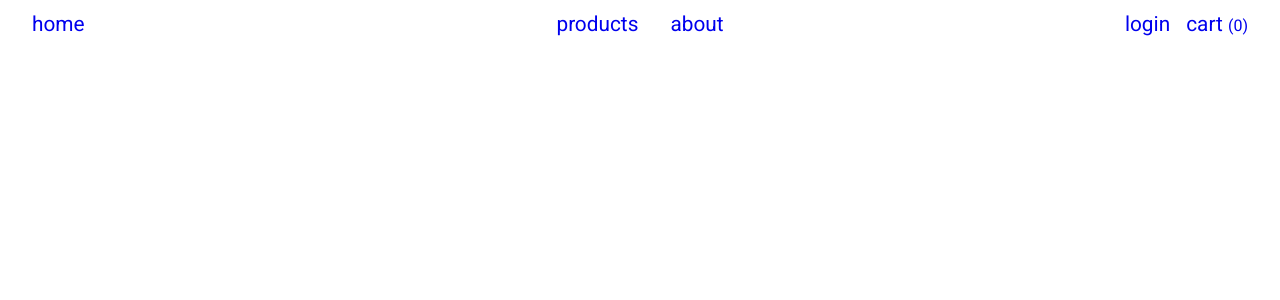
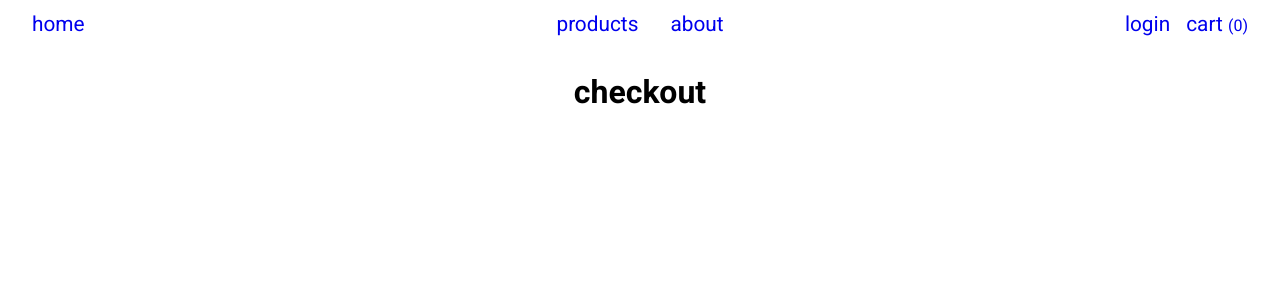
Before and after one commit to jslee423/shopping-cart, a React (Create React App) app in the folder frontend/: page /checkout in a window 1280 px wide. Shown: the top 300 px of the page. Built offline with nearby package versions, Linux system fonts and the light colour scheme.

Commit message:
add checkout component

```diff
--- a/frontend/src/App.js
+++ b/frontend/src/App.js
@@ -2,12 +2,13 @@ import { Suspense } from "react"
 import { BrowserRouter, Routes, Route } from "react-router-dom"
 import Products from "./pages/Products/Products"
 import Login from "./pages/LoginSignUp/Login"
-import './App.scss'
 import Navbar from "./components/Navbar/Navbar"
 import Home from "./pages/Home/Home"
 import Cart from "./pages/Cart/Cart"
 import SignUp from "./pages/LoginSignUp/SignUp"
 import About from "./pages/About/About"
+import Checkout from "./pages/Checkout/Checkout"
+import './App.scss'
 
 
 function App() {
@@ -22,6 +23,7 @@ function App() {
                     <Route path="/login" element={<Login />} />
                     <Route path="/signup" element={<SignUp />} />
                     <Route path="/cart" element={<Cart />} />
+                    <Route path="/checkout" element={<Checkout />} />
                 </Routes>
             </Suspense>
         </BrowserRouter>
--- a/frontend/src/pages/Cart/Cart.js
+++ b/frontend/src/pages/Cart/Cart.js
@@ -2,13 +2,15 @@ import React, { useEffect } from 'react'
 import { useDispatch, useSelector } from 'react-redux'
 import CartItem from '../../components/Cart/CartItem'
 import CartSummary from '../../components/Cart/CartSummary'
+import { EMPTY_CART, SAVE_CART_TO_DB } from '../../state/Cart/cartAction'
+import { useNavigate } from 'react-router-dom'
 import './Cart.scss'
-import { EMPTY_CART, SAVE_CART_TO_DB } from '../../state/Cart/cartAction'
 
 const Cart = (props) => {
     const cartList = useSelector(state => state.cartReducer)
     const user = useSelector(state => state.userReducer.user)
     const dispatch = useDispatch()
+    const navigate = useNavigate()
 
     useEffect(() => {
         if (user._id) {
--- /dev/null
+++ b/frontend/src/pages/Checkout/Checkout.js
@@ -0,0 +1,16 @@
+import React from 'react'
+import { useSelector } from 'react-redux'
+import { useNavigate } from 'react-router-dom'
+import CartItem from '../../components/Cart/CartItem'
+import CartSummary from '../../components/Cart/CartSummary'
+import './Checkout.scss'
+
+const Checkout = () => {
+    return (
+        <div className='checkout'>
+            <h1>checkout</h1>
+        </div>
+    )
+}
+
+export default Checkout
--- /dev/null
+++ b/frontend/src/pages/Checkout/Checkout.scss
@@ -0,0 +1,8 @@
+@import '../../utilities/variables';
+
+.checkout {
+    display: flex;
+    flex-direction: column;
+    align-items: center;
+    width: 100%;
+}
```
